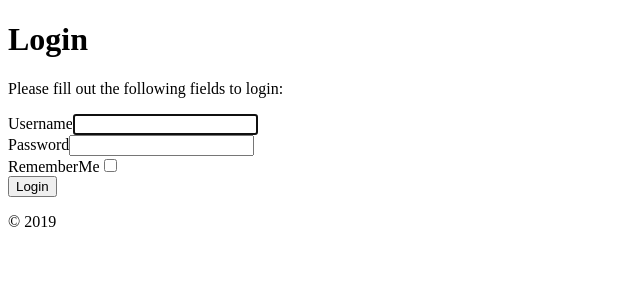
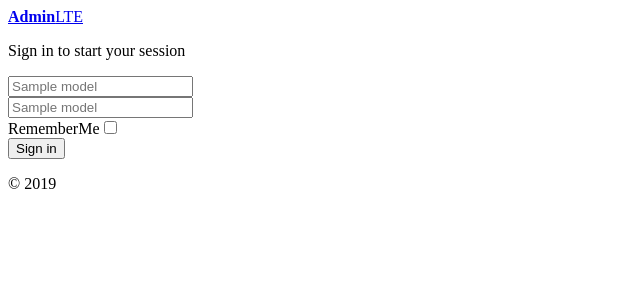
Before and after one commit to Missisol/Yii2-2-project, a Yii app: template backend/views/site/login.php in a window 1280 px wide. Shown: the top 300 px of the page, without its empty margins (0-640 px from the left). Run offline with PHP 8.4 and a stand-in for Yii, Linux system fonts and the light colour scheme; the template is opened without the code that fills it: most values are stand-ins (such as "Sample title", 1, 10 or a date in 2020); form fields are guessed from the names that the template uses; data that the repository does not hold is empty; some libraries are stand-ins or nearby versions.

Commit message:
User login view updated

```diff
--- a/backend/views/site/login.php
+++ b/backend/views/site/login.php
@@ -7,29 +7,51 @@
 use yii\helpers\Html;
 use yii\bootstrap\ActiveForm;
 
-$this->title = 'Login';
-$this->params['breadcrumbs'][] = $this->title;
+$fieldOptions1 = [
+    'options' => ['class' => 'form-group has-feedback'],
+    'inputTemplate' => "{input}<span class='glyphicon glyphicon-envelope form-control-feedback'></span>"
+];
+
+$fieldOptions2 = [
+    'options' => ['class' => 'form-group has-feedback'],
+    'inputTemplate' => "{input}<span class='glyphicon glyphicon-lock form-control-feedback'></span>"
+];
+
 ?>
-<div class="site-login container">
-    <h1><?= Html::encode($this->title) ?></h1>
 
-    <p>Please fill out the following fields to login:</p>
+<div class="login-box">
+  <div class="login-logo">
+    <a href="#"><b>Admin</b>LTE</a>
+  </div>
+  <!-- /.login-logo -->
+  <div class="login-box-body">
+    <p class="login-box-msg">Sign in to start your session</p>
+
+      <?php $form = ActiveForm::begin(['id' => 'login-form', 'enableClientValidation' => false]); ?>
+
+      <?= $form
+          ->field($model, 'username', $fieldOptions1)
+          ->label(false)
+          ->textInput(['placeholder' => $model->getAttributeLabel('username')]) ?>
+
+      <?= $form
+          ->field($model, 'password', $fieldOptions2)
+          ->label(false)
+          ->passwordInput(['placeholder' => $model->getAttributeLabel('password')]) ?>
 
     <div class="row">
-        <div class="col-lg-5">
-            <?php $form = ActiveForm::begin(['id' => 'login-form']); ?>
+      <div class="col-xs-8">
+          <?= $form->field($model, 'rememberMe')->checkbox() ?>
+      </div>
+      <!-- /.col -->
+      <div class="col-xs-4">
+          <?= Html::submitButton('Sign in', ['class' => 'btn btn-primary btn-block btn-flat', 'name' => 'login-button']) ?>
+      </div>
+      <!-- /.col -->
+    </div>
 
-                <?= $form->field($model, 'username')->textInput(['autofocus' => true]) ?>
 
-                <?= $form->field($model, 'password')->passwordInput() ?>
-
-                <?= $form->field($model, 'rememberMe')->checkbox() ?>
-
-                <div class="form-group">
-                    <?= Html::submitButton('Login', ['class' => 'btn btn-primary', 'name' => 'login-button']) ?>
-                </div>
-
-            <?php ActiveForm::end(); ?>
-        </div>
-    </div>
-</div>
+      <?php ActiveForm::end(); ?>
+  </div>
+  <!-- /.login-box-body -->
+</div><!-- /.login-box -->
```
